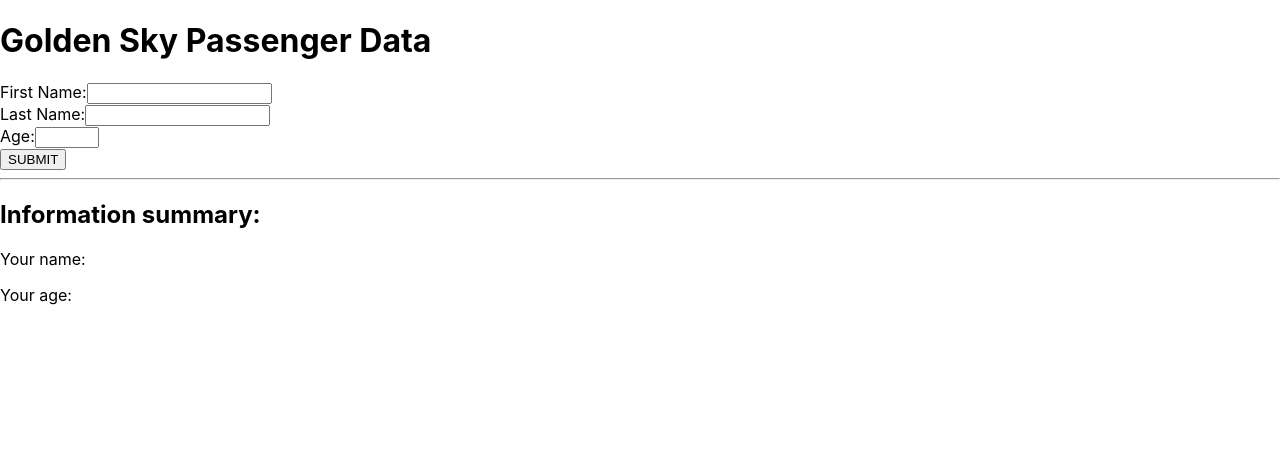
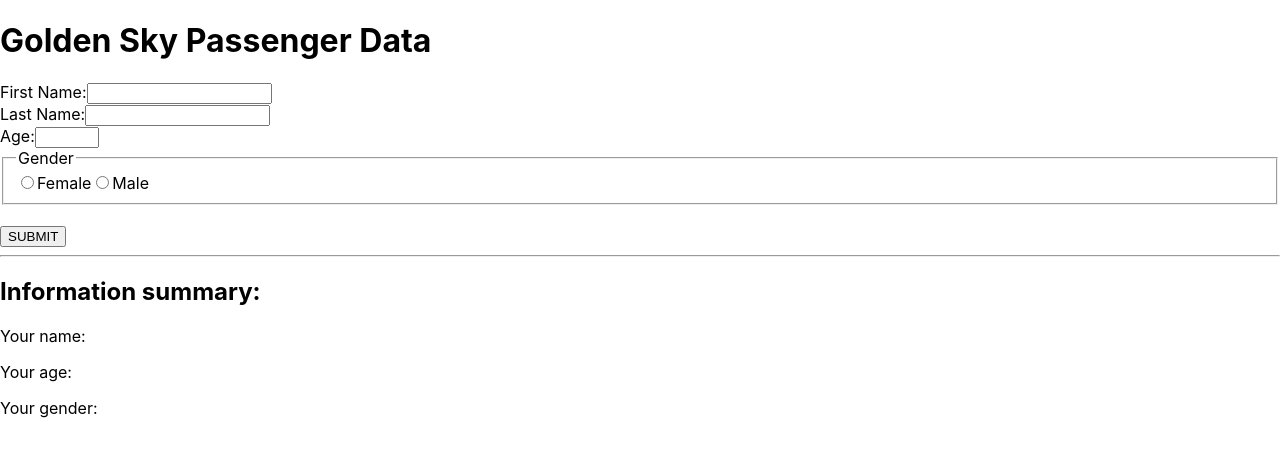
Before and after one commit to ConnectExtend/airline-passenger-data, a React (Create React App) app: page / in a window 1280 px wide. Shown: the top 456 px of the page. Built offline with nearby package versions, Linux system fonts and the light colour scheme.

Commit message:
Add gender fieldset

```diff
--- a/src/App.js
+++ b/src/App.js
@@ -7,6 +7,7 @@ class App extends Component {
       firstName: '',
       lastName: '',
       age: '',
+      gender: '',
     };
     this.handleChange = this.handleChange.bind(this);
   }
@@ -64,6 +65,33 @@ class App extends Component {
           </label>
           <br />
 
+          <fieldset>
+            <legend>Gender</legend>
+            <label>
+              <input
+                required
+                type="radio"
+                name="gender"
+                value="female"
+                checked={this.state.gender === 'female'}
+                onChange={this.handleChange}
+              />
+              Female
+            </label>
+            <label>
+              <input
+                required
+                type="radio"
+                name="gender"
+                value="male"
+                checked={this.state.gender === 'male'}
+                onChange={this.handleChange}
+              />
+              Male
+            </label>
+          </fieldset>
+          <br />
+
           <button>SUBMIT</button>
         </form>
         <hr />
@@ -72,6 +100,7 @@ class App extends Component {
           Your name: {this.state.firstName} {this.state.lastName}
         </p>
         <p>Your age: {this.state.age}</p>
+        <p>Your gender: {this.state.gender}</p>
       </main>
     );
   }
```
